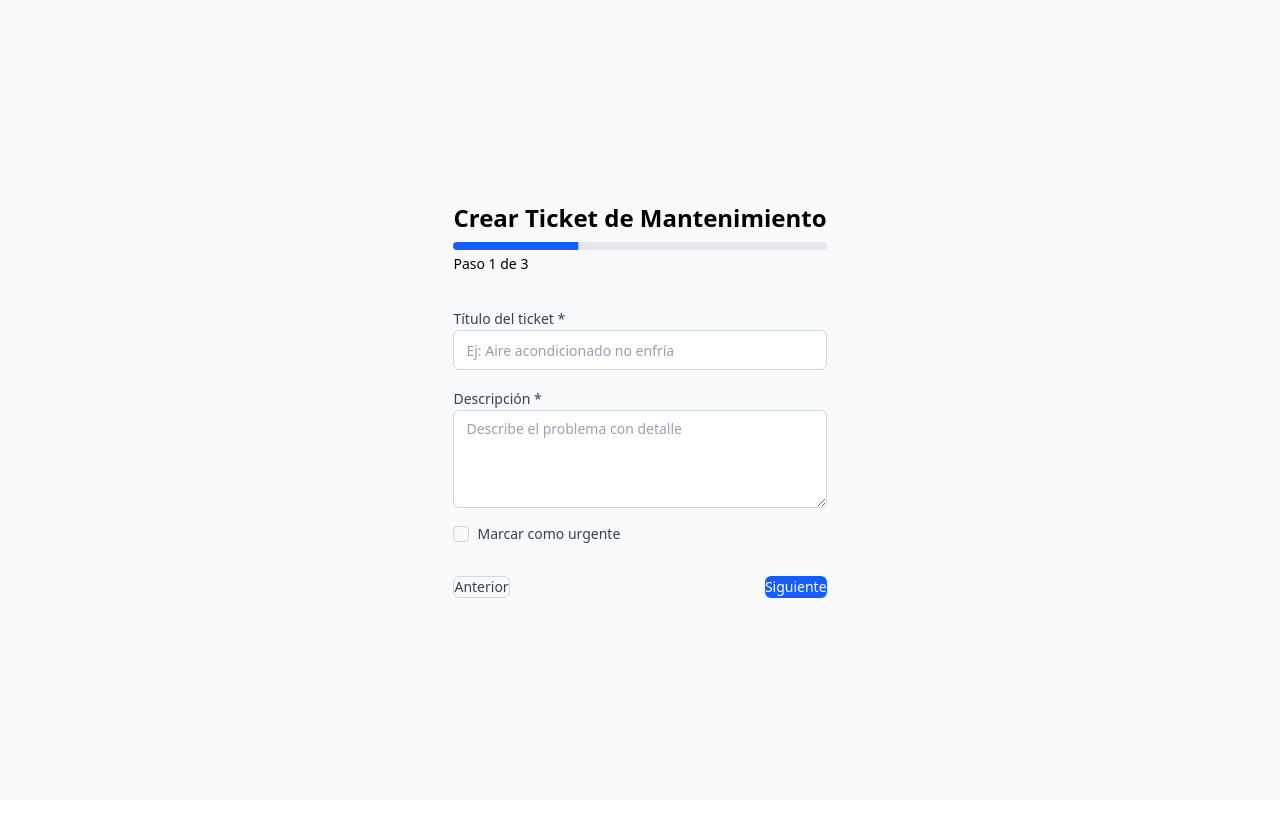
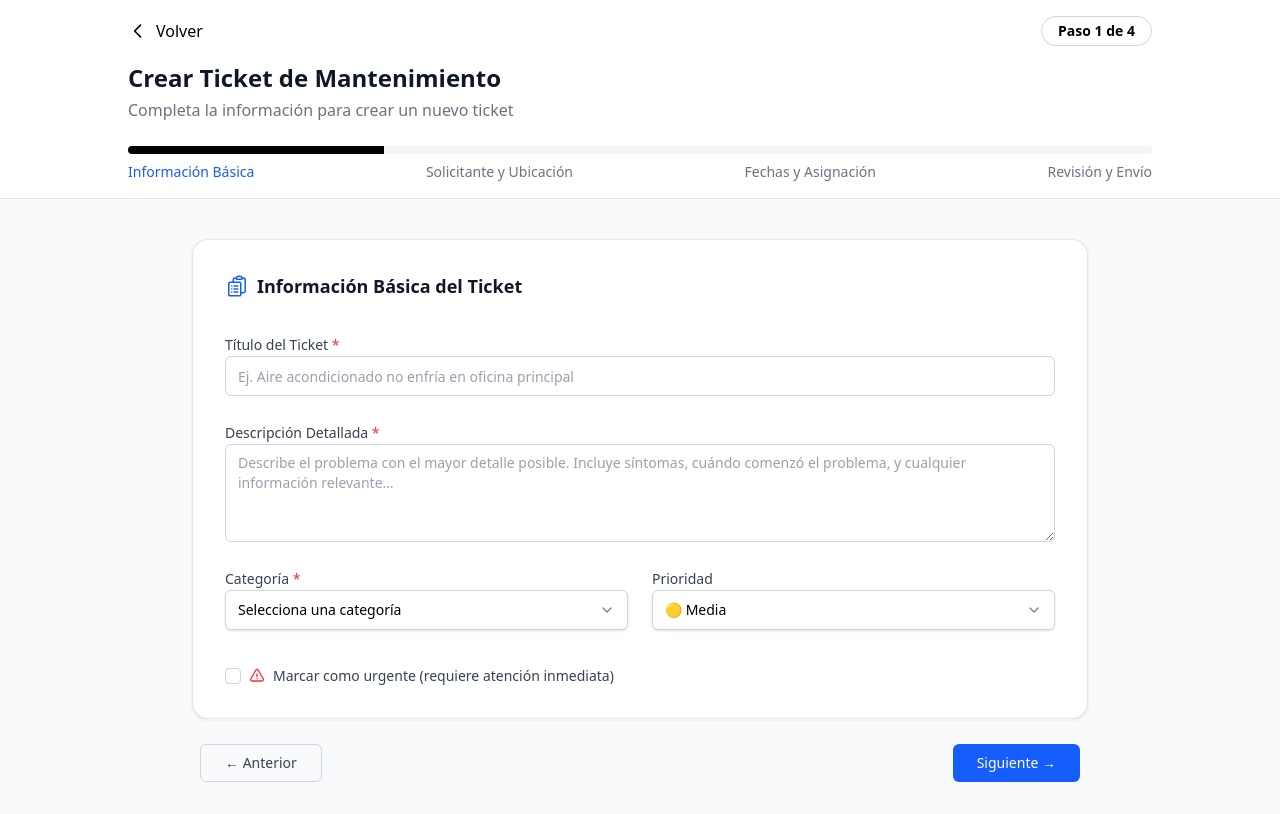
Before and after one commit to EdgarJr30/mlm_frontend, a React (Vite) app: page /create-ticket in a window 1280 px wide. Built offline with nearby package versions, Linux system fonts and the light colour scheme.

Commit message:
feat: diseño del primer step del formulario completado

```diff
--- a/src/components/TicketForm.tsx
+++ b/src/components/TicketForm.tsx
@@ -113,46 +113,132 @@ export default function TicketForm() {
     navigate("/kanban")
   }
 
-  const progress = (step / 3) * 100
+  const progress = (step / 4) * 100
 
   return (
-    <form onSubmit={handleSubmit} className="max-w-3xl mx-auto px-4 py-6 space-y-8">
-      <div>
-        <h1 className="text-2xl font-bold mb-2">Crear Ticket de Mantenimiento</h1>
-        <Progress value={progress} />
-        <p className="text-sm text-muted-foreground mt-1">Paso {step} de 3</p>
+    <form onSubmit={handleSubmit} className="min-h-screen">
+      {/* HEADER CON PROGRESS COMPONENT */}
+      <div className="w-full bg-white border-b border-gray-200 px-6 pt-4 pb-4">
+        <div className="max-w-5xl mx-auto">
+          <div className="flex items-center justify-between">
+            <button
+              type="button"
+              onClick={() => navigate("/kanban")}
+              className="text-base font-medium text-black hover:underline flex items-center gap-2"
+            >
+              <svg className="w-5 h-5" fill="none" stroke="currentColor" strokeWidth={2} viewBox="0 0 24 24">
+                <path strokeLinecap="round" strokeLinejoin="round" d="M15 19l-7-7 7-7" />
+              </svg>
+              Volver
+            </button>
+            <span className="text-sm font-semibold text-black border border-gray-300 rounded-full px-4 py-1">
+              Paso {step} de 4
+            </span>
+          </div>
+
+          <div className="mt-4">
+            <h1 className="text-2xl font-extrabold text-gray-900">Crear Ticket de Mantenimiento</h1>
+            <p className="text-base text-gray-500 mt-1">Completa la información para crear un nuevo ticket</p>
+          </div>
+
+          {/* Barra de progreso con estilo personalizado */}
+          <div className="mt-6">
+            <Progress value={progress} className="mt-2" />
+            <div className="flex justify-between text-sm text-gray-500 mt-2">
+              <span className={step === 1 ? "text-blue-600 font-medium" : ""}>Información Básica</span>
+              <span className={step === 2 ? "text-blue-600 font-medium" : ""}>Solicitante y Ubicación</span>
+              <span className={step === 3 ? "text-blue-600 font-medium" : ""}>Fechas y Asignación</span>
+              <span className={step === 4 ? "text-blue-600 font-medium" : ""}>Revisión y Envío</span>
+            </div>
+          </div>
+        </div>
       </div>
 
       {step === 1 && (
-        <div className="space-y-4">
-          <div>
-            <Label htmlFor="title">Título del ticket *</Label>
+        <div className="w-full flex justify-center mt-10">
+          <div className="w-full max-w-4xl bg-white border border-gray-200 rounded-2xl px-8 py-8 space-y-8 shadow-sm">
+            {/* Título del paso */}
+            <div className="flex items-center gap-2">
+              <svg xmlns="http://www.w3.org/2000/svg" fill="none" viewBox="0 0 24 24" stroke-width="1.5" stroke="currentColor" className="size-6 text-blue-600">
+                <path stroke-linecap="round" stroke-linejoin="round" d="M9 12h3.75M9 15h3.75M9 18h3.75m3 .75H18a2.25 2.25 0 0 0 2.25-2.25V6.108c0-1.135-.845-2.098-1.976-2.192a48.424 48.424 0 0 0-1.123-.08m-5.801 0c-.065.21-.1.433-.1.664 0 .414.336.75.75.75h4.5a.75.75 0 0 0 .75-.75 2.25 2.25 0 0 0-.1-.664m-5.8 0A2.251 2.251 0 0 1 13.5 2.25H15c1.012 0 1.867.668 2.15 1.586m-5.8 0c-.376.023-.75.05-1.124.08C9.095 4.01 8.25 4.973 8.25 6.108V8.25m0 0H4.875c-.621 0-1.125.504-1.125 1.125v11.25c0 .621.504 1.125 1.125 1.125h9.75c.621 0 1.125-.504 1.125-1.125V9.375c0-.621-.504-1.125-1.125-1.125H8.25ZM6.75 12h.008v.008H6.75V12Zm0 3h.008v.008H6.75V15Zm0 3h.008v.008H6.75V18Z" />
+              </svg>
+
+              <h2 className="text-lg font-semibold text-gray-900">Información Básica del Ticket</h2>
+            </div>
+
+            {/* Contenido del paso */}
+            <div className="space-y-6">
+              <div className="space-y-2">
+                <Label htmlFor="title">Título del Ticket <span className="text-red-500">*</span></Label>
                 <Input
                   id="title"
+                  placeholder="Ej. Aire acondicionado no enfría en oficina principal"
                   value={form.title}
                   onChange={(e) => handleChange("title", e.target.value)}
-              placeholder="Ej: Aire acondicionado no enfría"
                   required
                 />
               </div>
-          <div>
-            <Label htmlFor="description">Descripción *</Label>
+
+              <div className="space-y-2">
+                <Label htmlFor="description">Descripción Detallada <span className="text-red-500">*</span></Label>
                 <Textarea
                   id="description"
+                  placeholder="Describe el problema con el mayor detalle posible. Incluye síntomas, cuándo comenzó el problema, y cualquier información relevante…"
+                  rows={4}
                   value={form.description}
                   onChange={(e) => handleChange("description", e.target.value)}
-              placeholder="Describe el problema con detalle"
-              rows={4}
                   required
                 />
               </div>
-          <div className="flex items-center space-x-2">
+
+              <div className="grid grid-cols-1 md:grid-cols-2 gap-6">
+                <div className="space-y-2">
+                  <Label htmlFor="location">Categoría <span className="text-red-500">*</span></Label>
+                  <Select value={form.location} onValueChange={(value) => handleChange("location", value)}>
+                    <SelectTrigger>
+                      <SelectValue placeholder="Selecciona una categoría" />
+                    </SelectTrigger>
+                    <SelectContent>
+                      {locations.map((loc) => (
+                        <SelectItem key={loc} value={loc}>
+                          {loc}
+                        </SelectItem>
+                      ))}
+                    </SelectContent>
+                  </Select>
+                </div>
+
+                <div className="space-y-2">
+                  <Label htmlFor="priority">Prioridad</Label>
+                  <Select value="media" onValueChange={() => { }}>
+                    <SelectTrigger>
+                      <SelectValue placeholder="Media" />
+                    </SelectTrigger>
+                    <SelectContent>
+                      <SelectItem value="baja">🟢 Baja</SelectItem>
+                      <SelectItem value="media">🟡 Media</SelectItem>
+                      <SelectItem value="alta">🟠 Alta</SelectItem>
+                      <SelectItem value="urgente">🔴 Urgente</SelectItem>
+                    </SelectContent>
+                  </Select>
+                </div>
+              </div>
+
+              <div className="flex items-center gap-2 pt-1">
                 <Checkbox
+                  id="isUrgent"
                   checked={form.isUrgent}
                   onCheckedChange={(value) => handleChange("isUrgent", value === true)}
-              id="urgent"
                 />
-            <Label htmlFor="urgent">Marcar como urgente</Label>
+                <Label htmlFor="isUrgent" className="flex items-center gap-2 text-sm">
+                  <svg xmlns="http://www.w3.org/2000/svg" className="w-4 h-4 text-red-500" fill="none" stroke="currentColor" strokeWidth={2} viewBox="0 0 24 24">
+                    <path stroke-linecap="round" stroke-linejoin="round" d="M12 9v3.75m-9.303 3.376c-.866 1.5.217 3.374 1.948 3.374h14.71c1.73 0 2.813-1.874 1.948-3.374L13.949 3.378c-.866-1.5-3.032-1.5-3.898 0L2.697 16.126ZM12 15.75h.007v.008H12v-.008Z" />
+                  </svg>
+
+                  Marcar como urgente (requiere atención inmediata)
+                </Label>
+              </div>
+            </div>
           </div>
         </div>
       )}
@@ -212,14 +298,23 @@ export default function TicketForm() {
         </div>
       )}
 
-      {/* Botones de navegación */}
-      <div className="flex justify-between">
-        <Button type="button" variant="outline" onClick={handlePrevious} disabled={step === 1}>
-          Anterior
+      {/* Botones de navegación - siempre visibles */}
+      <div className="w-full flex justify-center">
+        <div className="w-full max-w-5xl px-18 pb-8">
+          <div className="flex justify-between pt-6 border-t border-gray-100">
+            <Button
+              variant="outline"
+              type="button"
+              className="px-6 py-2"
+              onClick={handlePrevious}
+              disabled={step === 1}
+            >
+              ← Anterior
             </Button>
-        {step < 3 ? (
-          <Button type="button" onClick={handleNext}>
-            Siguiente
+
+            {step < 4 ? (
+              <Button type="button" className="px-6 py-2" onClick={handleNext}>
+                Siguiente →
               </Button>
             ) : (
               <Button type="submit" disabled={isSubmitting}>
@@ -227,6 +322,8 @@ export default function TicketForm() {
               </Button>
             )}
           </div>
+        </div>
+      </div>
     </form>
   )
 }
--- a/src/components/ui/progress.tsx
+++ b/src/components/ui/progress.tsx
@@ -10,11 +10,11 @@ export const Progress = React.forwardRef<
 >(({ className, value, ...props }, ref) => (
   <ProgressPrimitive.Root
     ref={ref}
-    className={cn("relative h-2 w-full overflow-hidden rounded-full bg-gray-200", className)}
+    className={cn("relative h-2 w-full overflow-hidden rounded-full bg-gray-100", className)}
     {...props}
   >
     <ProgressPrimitive.Indicator
-      className="h-full bg-blue-600 transition-all"
+      className="h-full bg-black transition-all"
       style={{ transform: `translateX(-${100 - (value || 0)}%)` }}
     />
   </ProgressPrimitive.Root>
--- a/src/pages/CreateTicketPage.tsx
+++ b/src/pages/CreateTicketPage.tsx
@@ -2,7 +2,7 @@ import TicketForm from "../components/TicketForm";
 
 export default function CreateTicketPage() {
   return (
-    <div className="min-h-screen flex items-center justify-center bg-gray-50">
+    <div className="min-h-screen w-full bg-gray-50">
       <TicketForm />
     </div>
   );
```
Lines whose indentation alone changed are shown as unchanged.
